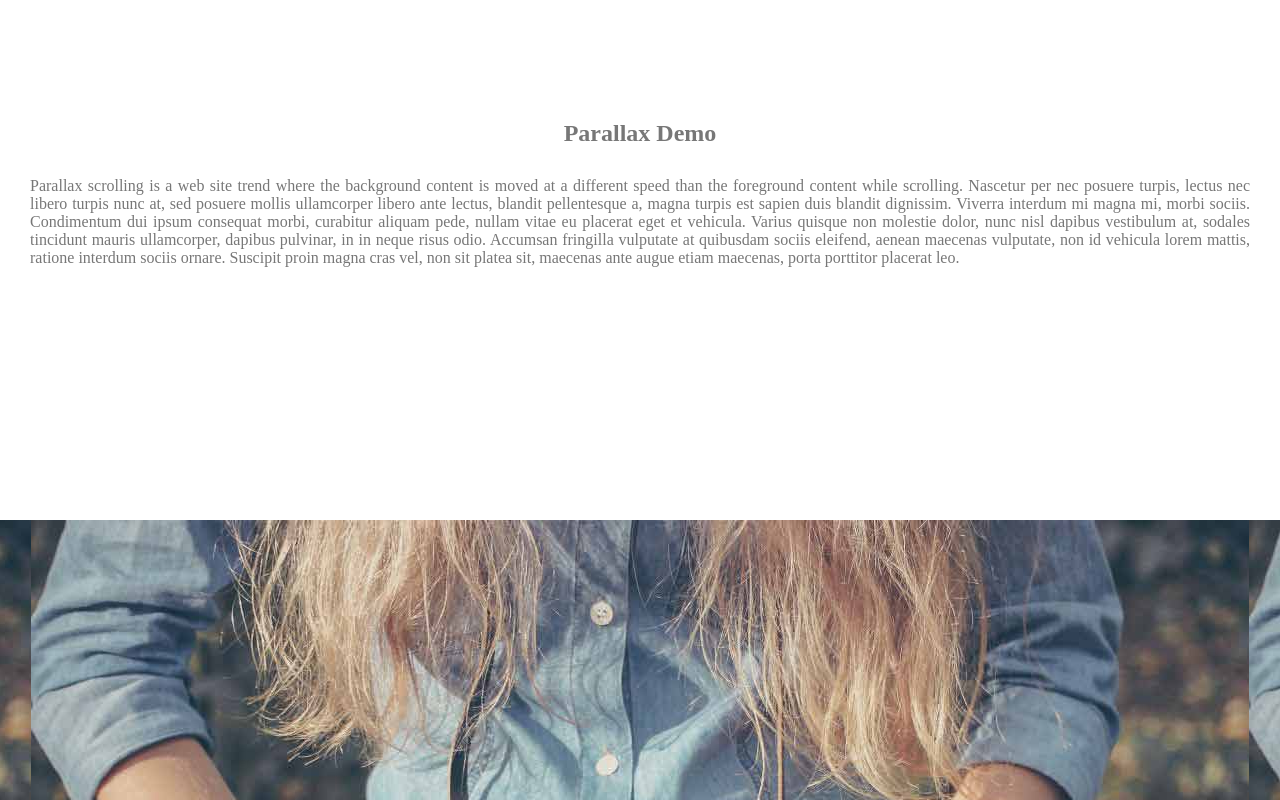
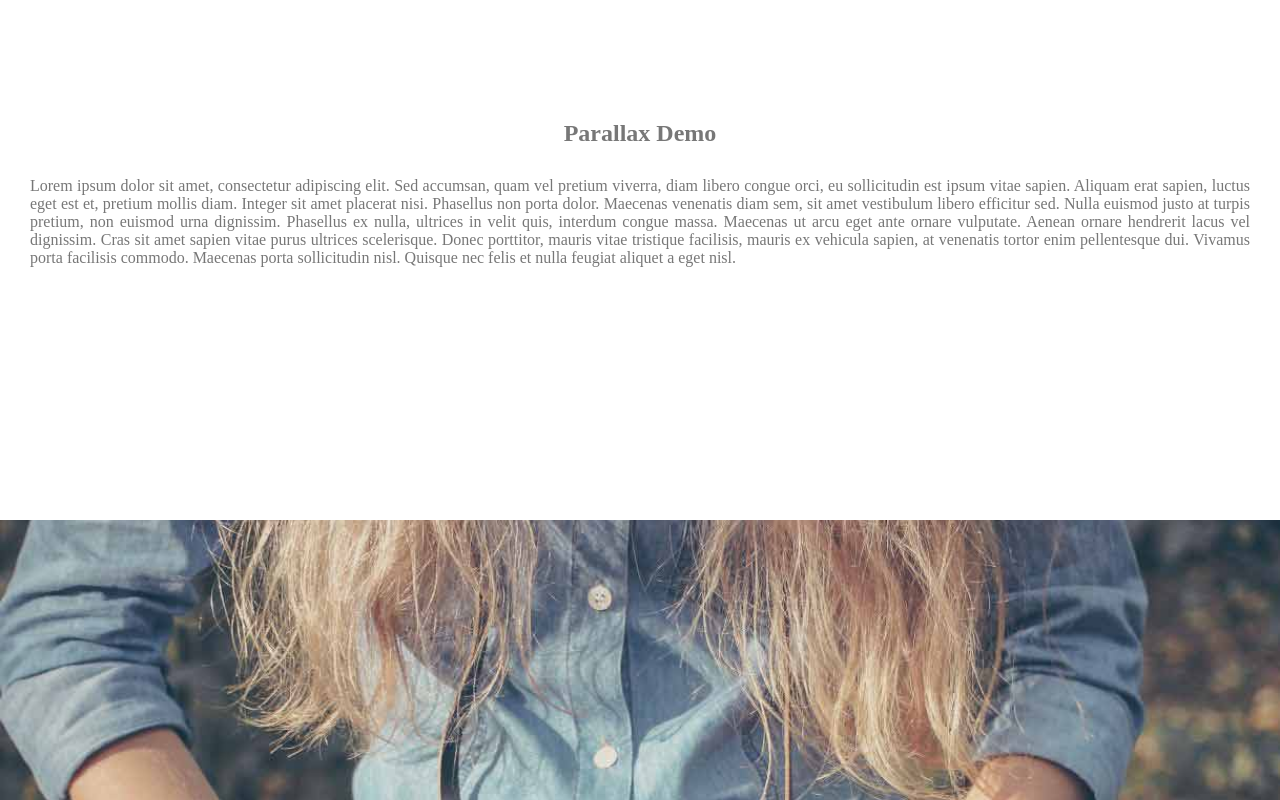
Before and after one commit to kenMarquez/free-class, a plain HTML site: page index.html in a window 1280 px wide. Shown: the part 960-1760 px from the top of the page. Drawn offline with Linux system fonts and the light colour scheme.

Commit message:
no comments

```diff
--- a/css/style.css
+++ b/css/style.css
@@ -4,13 +4,15 @@
 
 /* Tomamos el elemento section */
 section {
+
     /*Fixed el elemento se quedará fijo en la pantalla */
     background-attachment: fixed;
+
     /* Para que el fondo quede centrado*/
     background-position: center center;
 
     /* Define el tamaño de la imagen */
-    background-size: inherit;
+    background-size: cover;
 
     /*Definimos el 100% del viewport*/
     height: 100vh;
@@ -58,11 +60,9 @@ div {
     color: #777;
     background-color: white;
     text-align: center;
-
     width: 100vw;
     height: 100vh;
     text-align: justify;
-
 }
 
 h2{
@@ -71,5 +71,4 @@ h2{
 
 p{
     margin: 30px 30px 0px ;
-
 }
--- a/index.html
+++ b/index.html
@@ -32,15 +32,16 @@
 <section id="about">
     <div>
         <h2 style="text-align:center;">Parallax Demo</h2>
-        <p>Parallax scrolling is a web site trend where the background content is moved at a different speed than the
-            foreground content while scrolling. Nascetur per nec posuere turpis, lectus nec libero turpis nunc at, sed
-            posuere mollis ullamcorper libero ante lectus, blandit pellentesque a, magna turpis est sapien duis blandit
-            dignissim. Viverra interdum mi magna mi, morbi sociis. Condimentum dui ipsum consequat morbi, curabitur
-            aliquam pede, nullam vitae eu placerat eget et vehicula. Varius quisque non molestie dolor, nunc nisl
-            dapibus vestibulum at, sodales tincidunt mauris ullamcorper, dapibus pulvinar, in in neque risus odio.
-            Accumsan fringilla vulputate at quibusdam sociis eleifend, aenean maecenas vulputate, non id vehicula lorem
-            mattis, ratione interdum sociis ornare. Suscipit proin magna cras vel, non sit platea sit, maecenas ante
-            augue etiam maecenas, porta porttitor placerat leo.</p>
+        <p>Lorem ipsum dolor sit amet, consectetur adipiscing elit.
+            Sed accumsan, quam vel pretium viverra, diam libero congue orci,
+            eu sollicitudin est ipsum vitae sapien. Aliquam erat sapien, luctus eget est et, pretium mollis diam.
+            Integer sit amet placerat nisi. Phasellus non porta dolor. Maecenas venenatis diam sem,
+            sit amet vestibulum libero efficitur sed. Nulla euismod justo at turpis pretium, non euismod urna dignissim.
+            Phasellus ex nulla, ultrices in velit quis, interdum congue massa. Maecenas ut arcu eget ante ornare
+            vulputate. Aenean ornare hendrerit lacus vel dignissim. Cras sit amet sapien vitae purus ultrices
+            scelerisque. Donec porttitor, mauris vitae tristique facilisis, mauris ex vehicula sapien, at venenatis
+            tortor enim pellentesque dui. Vivamus porta facilisis commodo. Maecenas porta sollicitudin nisl.
+            Quisque nec felis et nulla feugiat aliquet a eget nisl.</p>
     </div>
 </section>
 
```
Also changed, not shown: 1 other file.
